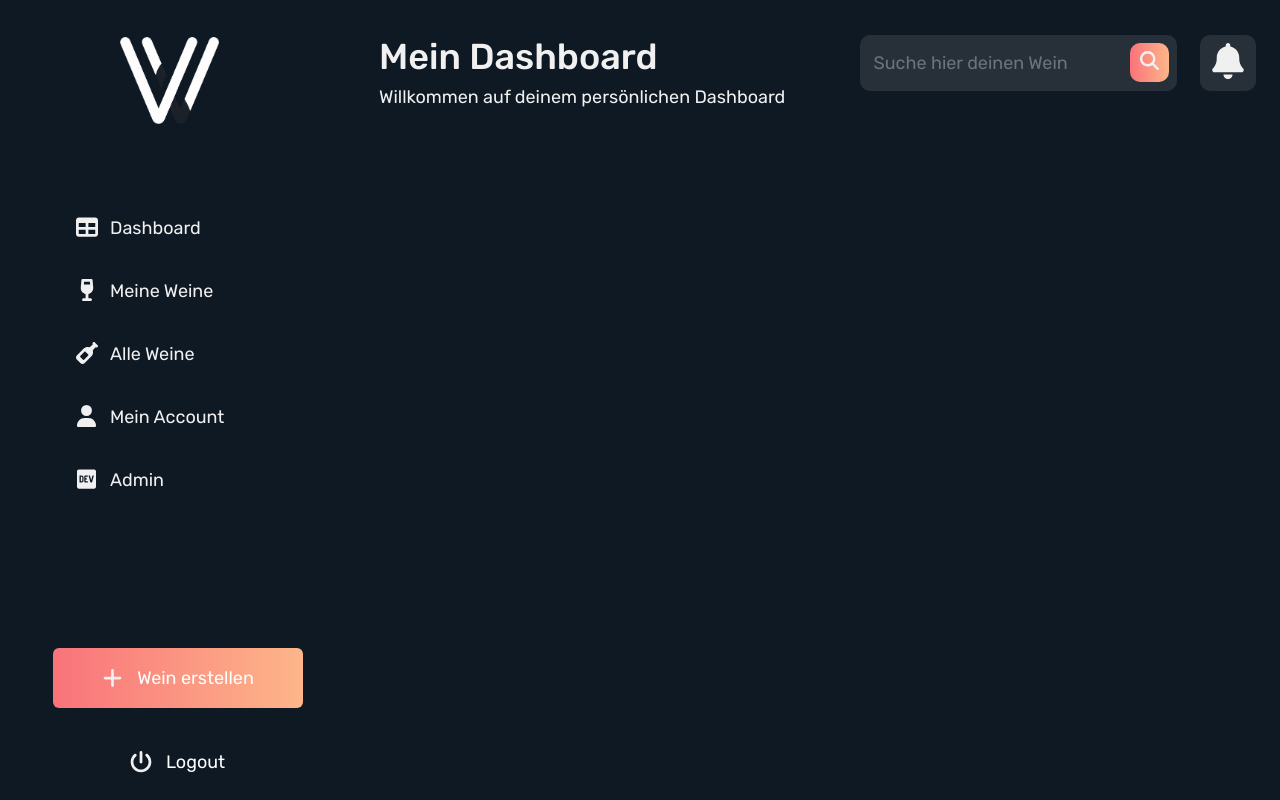
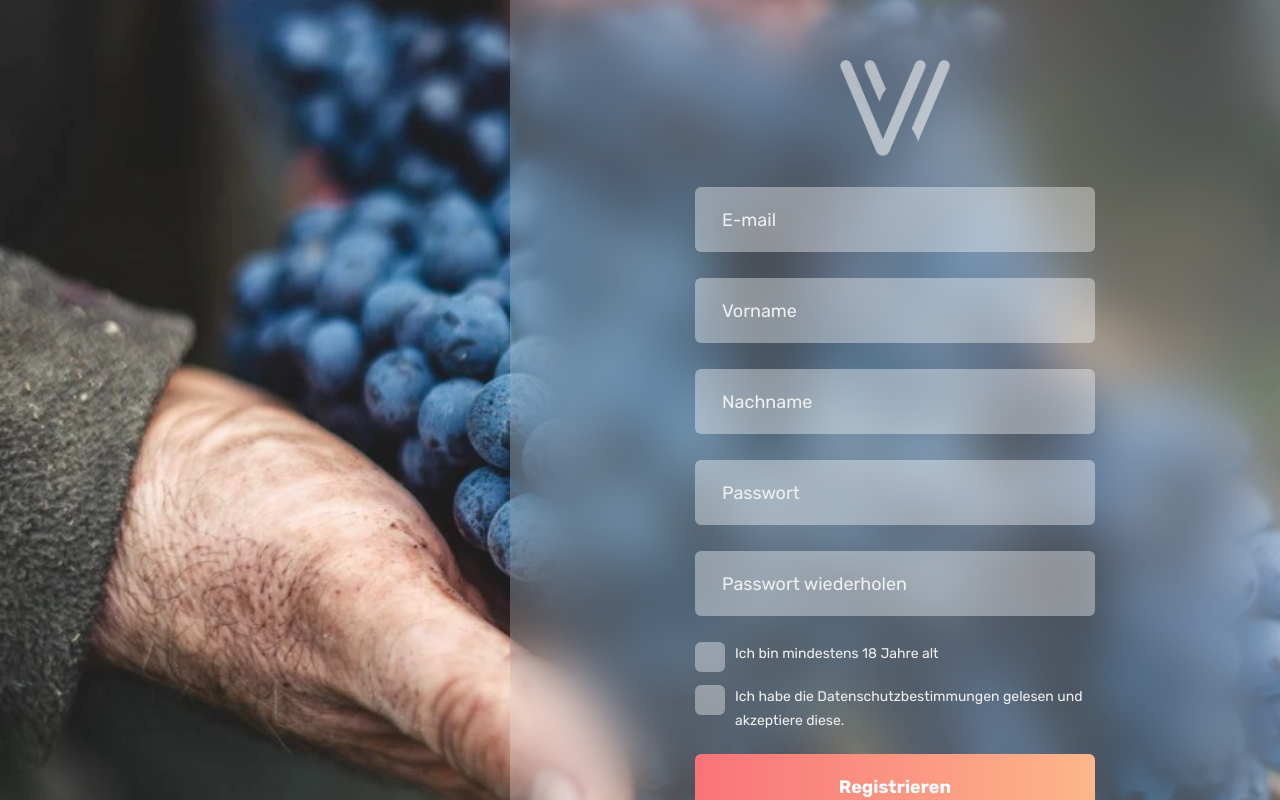
Before and after one commit to adrianhitsch/vinovibes, a React (Create React App) app in the folder vino-ui/: page /register in a window 1280 px wide. Built offline with nearby package versions, Linux system fonts and the light colour scheme; no server answers.

Commit message:
Add registration and forgot password functionality

```diff
--- a/vino-ui/src/Platform.tsx
+++ b/vino-ui/src/Platform.tsx
@@ -8,7 +8,11 @@ import Searchbar from './layout/searchbar';
 const Platform = () => {
   const location = useLocation();
 
-  if (location.pathname === '/login') {
+  if (
+    location.pathname === '/login' ||
+    location.pathname === '/register' ||
+    location.pathname === '/forgot-password'
+  ) {
     return <Router />;
   }
 
--- a/vino-ui/src/Router.tsx
+++ b/vino-ui/src/Router.tsx
@@ -4,11 +4,15 @@ import './icon.css';
 import { Route, Routes } from 'react-router-dom';
 import Dashboard from './pages/Dashboard';
 import Login from './pages/Login';
+import Register from './pages/Register';
+import ForgotPassword from './pages/ForgotPassword';
 
 function Router() {
   return (
     <Routes>
       <Route path="/login" element={<Login />} />
+      <Route path="/register" element={<Register />} />
+      <Route path="/forgot-password" element={<ForgotPassword />} />
       <Route path="/" element={<Dashboard />} />
     </Routes>
   );
--- /dev/null
+++ b/vino-ui/src/pages/ForgotPassword.tsx
@@ -0,0 +1,71 @@
+import React, { useState } from 'react';
+import { InputText } from 'primereact/inputtext';
+import { Button } from 'primereact/button';
+import config from '../config';
+import { useNavigate } from 'react-router';
+import { Checkbox } from 'primereact/checkbox';
+
+const ForgotPassword = (): JSX.Element => {
+  const navigate = useNavigate();
+
+  const [emailSend, setEmailSend] = useState<boolean>(false);
+
+  return (
+    <>
+      {emailSend ? (
+        <div className="login">
+          <img src="login-image.png" alt="login-image" className="login-image" />
+          <div className="login-container">
+            <div className="logo ">
+              <img src="vinoVibes-light.png" alt="VinoLogo" className="vino-logo" />
+              <h1>VinoVibes</h1>
+            </div>
+            <p>VinoVibes ist keine Website. Es ist ein Lifestyle!</p>
+            <div className="group">
+              <InputText type="email" name="email" id="email" placeholder="Neues Passwort" />
+            </div>
+            <div className="group">
+              <InputText type="email" name="email" id="email" placeholder="Passwort wiederholen" />
+            </div>
+
+            <div className="group">
+              <Button label="Neues Passwort anfordern" className="button" />
+            </div>
+            <div className="group"></div>
+          </div>
+        </div>
+      ) : (
+        <div className="login">
+          <img src="login-image.png" alt="login-image" className="login-image" />
+          <div className="login-container">
+            <div className="logo ">
+              <img src="vinoVibes-light.png" alt="VinoLogo" className="vino-logo" />
+              <h1>VinoVibes</h1>
+            </div>
+            <p>VinoVibes ist keine Website. Es ist ein Lifestyle!</p>
+            <div className="group">
+              <InputText type="email" name="email" id="email" placeholder="E-mail" />
+            </div>
+            <div className="group">
+              <Button
+                label="Neues Passwort anfordern"
+                onClick={() => setEmailSend((prevState) => !prevState)}
+                className="button"
+              />
+            </div>
+            <div className="group">
+              <p>Passwort wieder eingefallen?</p>
+              <Button
+                label="Login"
+                onClick={() => navigate('/login')}
+                className="button secondary"
+              />
+            </div>
+          </div>
+        </div>
+      )}
+    </>
+  );
+};
+
+export default ForgotPassword;
--- a/vino-ui/src/pages/Login.tsx
+++ b/vino-ui/src/pages/Login.tsx
@@ -37,7 +37,7 @@ const Login = (): JSX.Element => {
     <div className="login">
       <img src="login-image.png" alt="login-image" className="login-image" />
       <div className="login-container">
-        <div className="logo">
+        <div className="logo ">
           <img src="vinoVibes-light.png" alt="VinoLogo" className="vino-logo" />
           <h1>VinoVibes</h1>
         </div>
@@ -50,14 +50,22 @@ const Login = (): JSX.Element => {
           <InputText type="password" name="password" id="password" placeholder="Passwort" />
         </div>
         <div className="group">
-          <Button label="Passwort vergessen?" className="button transparent text" />
+          <Button
+            label="Passwort vergessen?"
+            onClick={() => navigate('/forgot-password')}
+            className="button transparent text"
+          />
         </div>
         <div className="group">
-          <Button label="Login" onClick={login} className="button" />
+          <Button label="Anmelden" onClick={login} className="button" />
         </div>
         <div className="group">
           <p>Noch keinen Account?</p>
-          <Button label="Jetzt registrieren" onClick={login} className="button secondary" />
+          <Button
+            label="Jetzt registrieren"
+            onClick={() => navigate('/register')}
+            className="button secondary"
+          />
         </div>
       </div>
     </div>
--- /dev/null
+++ b/vino-ui/src/pages/Register.tsx
@@ -0,0 +1,107 @@
+import React, { useState } from 'react';
+import { InputText } from 'primereact/inputtext';
+import { Button } from 'primereact/button';
+import config from '../config';
+import { useNavigate } from 'react-router';
+import { Checkbox } from 'primereact/checkbox';
+
+const Register = (): JSX.Element => {
+  const navigate = useNavigate();
+
+  const [checked, setChecked] = useState<{ cb1: boolean; cb2: boolean }>({
+    cb1: false,
+    cb2: false,
+  });
+
+  const register = async (e: any) => {
+    const email = (document.getElementById('email') as HTMLInputElement).value;
+    const password = (document.getElementById('password') as HTMLInputElement).value;
+
+    const body = await fetch(`${config.API_URL}/login`, {
+      method: 'POST',
+      headers: {
+        'Content-Type': 'application/json',
+      },
+      body: JSON.stringify({
+        name: email || '',
+        password: password || '',
+      }),
+    })
+      .then((res) => res.json())
+      .then((data) => {
+        console.log(data);
+      })
+      .catch((err) => {
+        console.log(err);
+      });
+
+    console.log('login');
+    navigate('/');
+  };
+
+  return (
+    <div className="login">
+      <img src="login-image.png" alt="login-image" className="login-image" />
+      <div className="login-container">
+        <div className="logo margin">
+          <img src="vinoVibes-light.png" alt="VinoLogo" className="vino-logo" />
+        </div>
+
+        <div className="group">
+          <InputText type="email" name="email" id="email" placeholder="E-mail" />
+        </div>
+        <div className="group">
+          <InputText type="text" name="firstname" id="firstname" placeholder="Vorname" />
+        </div>
+        <div className="group">
+          <InputText type="text" name="lastname" id="lastname" placeholder="Nachname" />
+        </div>
+        <div className="group">
+          <InputText type="password" name="password" id="password" placeholder="Passwort" />
+        </div>
+        <div className="group">
+          <InputText
+            type="password"
+            name="password"
+            id="password-repeat"
+            placeholder="Passwort wiederholen"
+          />
+        </div>
+        <div className="group">
+          <Checkbox
+            inputId="cb1"
+            name="cb1"
+            value="age"
+            checked={checked.cb1}
+            onClick={() => setChecked((prevState) => ({ ...prevState, cb1: !prevState.cb1 }))}
+          />
+          <label htmlFor="cb1" className="p-checkbox-label">
+            Ich bin mindestens 18 Jahre alt
+          </label>
+        </div>
+        <div className="group">
+          <Checkbox
+            inputId="cb2"
+            name="cb2"
+            value="agb"
+            checked={checked.cb2}
+            onClick={() => setChecked((prevState) => ({ ...prevState, cb2: !prevState.cb2 }))}
+          />
+          <label htmlFor="cb2" className="p-checkbox-label">
+            Ich habe die Datenschutzbestimmungen gelesen und akzeptiere diese.
+          </label>
+        </div>
+
+        <div className="group">
+          <Button label="Registrieren" onClick={register} className="button register" />
+        </div>
+        <div className="group">
+          <p>Account bereits vorhanden ?</p>
+          <Button label="Login" onClick={() => navigate('/login')} className="button secondary" />
+        </div>
+      </div>
+    </div>
+  );
+};
+
+export default Register;
--- a/vino-ui/src/site.css
+++ b/vino-ui/src/site.css
@@ -128,6 +128,7 @@ body {
 
 .button.secondary {
   background: #ffffff82;
+  color: #0f1924;
 }
 
 .button:hover {
@@ -140,10 +141,35 @@ body {
 
 .button.text {
   width: auto !important;
+  height: auto !important;
+  padding: unset;
+  margin-bottom: 15px;
 }
 
-.button.text span {
-  font-size: 12px;
+.group {
+  width: 400px;
+}
+
+.group .p-checkbox {
+  margin-bottom: 21px;
+}
+
+.group .p-checkbox-label {
+  width: calc(100% - 40px);
+  text-align: left;
+  font-size: 14px;
+  margin-left: 10px;
+  line-height: 24px;
+}
+
+.group .p-checkbox,
+.group .p-checkbox-label {
+  float: left;
+}
+
+.button.text span,
+.group p {
+  font-size: 15px;
   font-weight: 300;
 }
 
@@ -204,9 +230,17 @@ h2 {
 }
 
 .login .p-inputtext {
-  width: 400px;
+  width: 100%;
+  height: 65px;
   background-color: #ffffff60;
   margin-bottom: 26px;
+  border: unset;
+  font-size: 18px;
+  padding-left: 27px;
+}
+
+.login .p-checkbox-box {
+  background-color: #ffffff60;
   border: unset;
 }
 
@@ -226,6 +260,20 @@ h2 {
 
 .p-inputtext:focus {
   box-shadow: 0 0 0 0.2rem #3b4045;
+}
+
+.p-checkbox {
+  width: 30px;
+}
+
+.p-checkbox-box {
+  height: 30px;
+  width: 30px;
+  box-shadow: unset;
+}
+
+.p-checkbox:not(.p-checkbox-disabled) .p-checkbox-box:hover {
+  box-shadow: 0 0 0 2px #ffffff82;
 }
 
 .logo-container {
@@ -304,7 +352,7 @@ nav ul li a.active {
   height: 100vh;
   backdrop-filter: blur(30px);
   --webkit-backdrop-filter: blur(30px);
-  background-color: #ffffff60;
+  background-color: #ffffff33;
   overflow: hidden;
   display: flex;
   flex-direction: column;
@@ -319,19 +367,27 @@ nav ul li a.active {
 
 .login .vino-logo {
   position: unset;
-  width: 60px;
+  width: 110px;
   height: auto;
+  opacity: 0.78;
+}
+
+.login .logo.margin {
+  margin-bottom: 26px;
 }
 
 .login-container > p {
-  width: 250px;
+  width: 450px;
+  font-size: 32px;
+  margin-bottom: 70px;
 }
 
 .login-container > p::after {
   content: '';
-  width: 200px;
+  width: 350px;
   height: 1px;
-  transform: translateX(25px);
+  transform: translateX(50px);
+  margin-top: 21px;
   background: #f0f0f0;
   display: block;
 }
@@ -341,5 +397,15 @@ nav ul li a.active {
 }
 
 .login .button {
-  width: 400px;
+  width: 100%;
+  height: 65px;
 }
+
+.button.register {
+  margin-top: 21px;
+}
+
+.p-checkbox .p-checkbox-box .p-checkbox-icon.p-icon {
+  width: 21px;
+  height: 21px;
+}
```
